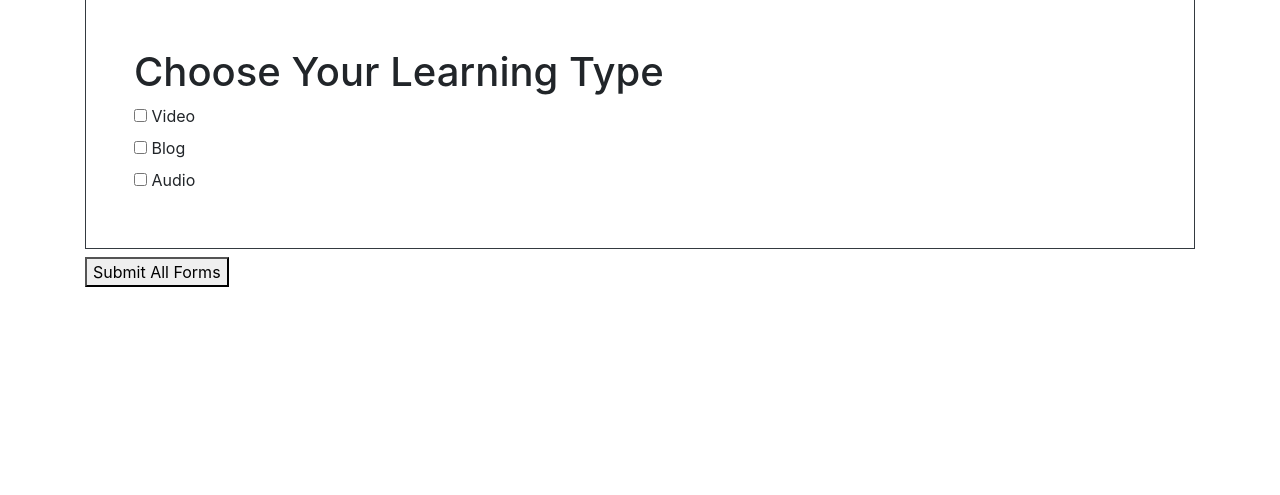
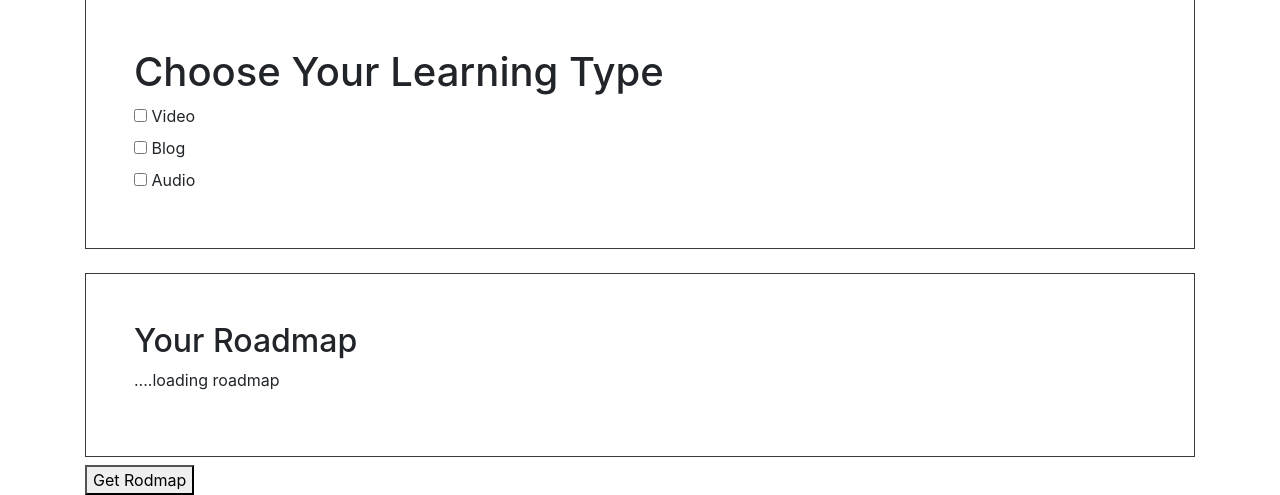
Before and after one commit to Hackerspace-Community/LearnSphere, a Flask app: page / in a window 1280 px wide. Shown: the part 1382-1877 px from the top of the page. Before the commit the page ends 1669 px from the top, so only its background shows below. Run offline with Flask 3, Linux system fonts and the light colour scheme; some libraries are stand-ins or nearby versions.

Commit message:
[1] Add .env file to store api key [2] Add register, login routes and pages [3] Engineered prompt to get the desired output

```diff
--- a/new.py
+++ b/gpt.py
@@ -1,7 +1,11 @@
 import requests
 import json
+import os
+from dotenv import load_dotenv
 
-API_KEY = ' '
+load_dotenv()
+
+API_KEY = os.getenv('API_KEY')
 API_URL = 'https://api.openai.com/v1/chat/completions'
 
 def query_chatgpt(query):
@@ -17,7 +21,6 @@ def query_chatgpt(query):
 
     response = requests.post(API_URL, headers=headers, json=data)
     response_data = response.json()
-    print(response_data)
 
     return response_data['choices'][0]['message']['content']
 
@@ -36,7 +39,8 @@ def query(resdata):
     # 6 -7 days in a week and 2-4 hrs a day and i can learn from video audio and
     #  book and also say how much time it will take along with links
 
-    query = f"Give me a learning path in json format for {resdata['subject']} in {resdata['field']} i know {knowlst} i can give {resdata['days']} in a week and {'hrs'} per day i prefer learning from {learnlst} also tell me how much time it will take to complete and provide the links too."
-    print(query)
+    query = f"Give me a learning path for {resdata['subject']} in {resdata['field']} i know {knowlst} i can give {resdata['days']} in a week and {'hrs'} per day i prefer learning from {learnlst} also tell me how much time it will take to complete and provide the links too."
+    # query2 = "what is 2+2"
     response = query_chatgpt(query)
+    print(response)
     return response
--- a/main.py
+++ b/main.py
@@ -1,8 +1,8 @@
-from flask import Flask, render_template,request
+from flask import Flask, redirect, render_template,request, url_for, jsonify
 from flask_bootstrap import Bootstrap
 from flask_sqlalchemy import SQLAlchemy
 
-from new import query
+from gpt import query
 app = Flask(__name__)
 Bootstrap(app)
 
@@ -13,11 +13,17 @@ def index():
 @app.route('/submit', methods=['GET', 'POST'])
 def submit():
     # get form data
-    data = request.get_json()
-    print(data)
-        # Print the received data
-    result =  query(data)
-    return render_template('submit.html')
+    if request.method == 'POST':
+        data = request.get_json()
+        result = query(data)
+        print("Result",result)
+        return jsonify(data = {
+            'result': result
+        })
+
+@app.route('/result', methods=['GET', 'POST'])
+def result():
+    return render_template('result.html')
 
 @app.route('/register', methods=['GET', 'POST'])
 def register():
--- a/templates/index.html
+++ b/templates/index.html
@@ -151,11 +151,23 @@
         </div>
     </form>
 
-    <button onclick="submitForms()">Submit All Forms</button>
+
+    <div class="border border-dark border-5 mt-4 mb-2 p-5">
+        <h2>Your Roadmap</h2>
+        <p id="result-data">
+            ....loading roadmap
+        </p>
+    </div>
+
+    <div id="html-output"></div>
+
+    <button onclick="submitForms()">Get Rodmap</button>
+
 
     <script>
         const submitForms = async () => {
             // Get form elements and values
+            const resultData = document.getElementById('result-data');
             var fieldForm = document.getElementById('field');
             var subjectForm = document.getElementById('subject');
             var knowledgeForm = document.getElementById('knowledge');
@@ -203,13 +215,19 @@
             var jsonData = JSON.stringify(formData);
 
 
-            await fetch('http://127.0.0.1:3000/submit', {
+            const response = await fetch('/submit', {
                 method: 'POST',
                 headers: {
                     'Content-Type': 'application/json'
                 },
                 body: jsonData
             })
+
+            if (response.ok) {
+                const data = await response.json();
+                console.log(data);
+                resultData.innerHTML = data.data.result;
+            }
             // Perform further actions (e.g., submit the JSON data to the server)
             // ...
         }
--- /dev/null
+++ b/templates/result.html
@@ -0,0 +1,3 @@
+{% include "header.html" %}
+<h1>Result</h1>
+{{ result }}
```
